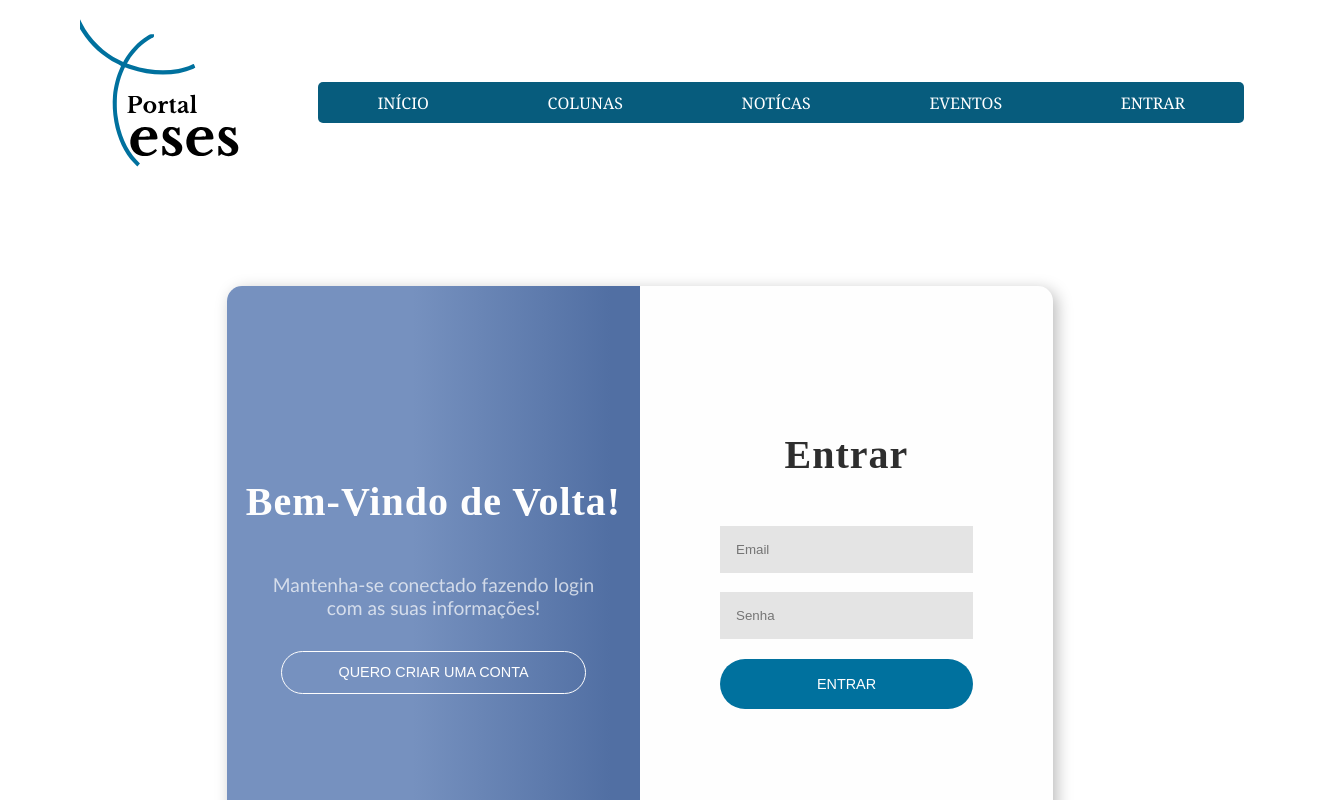
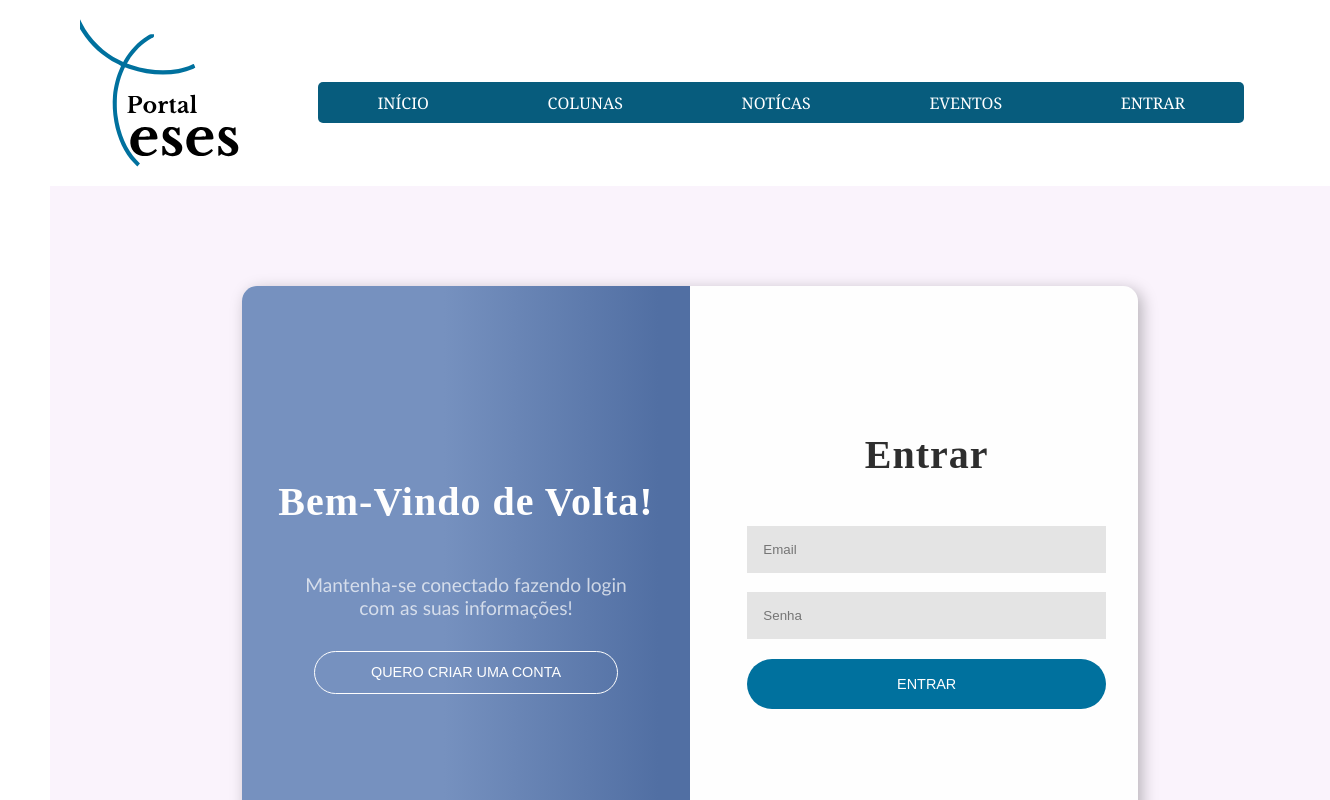
Before and after one commit to mdsreq-fga-unb/2022.2-RevistaTeses, a React (Vite) app in the folder frontend/: page /auth in a window 1280 px wide. Shown: the top 800 px of the page, 1330 px wide, since content can reach past the window. Built offline with nearby package versions, Linux system fonts and the light colour scheme.

Commit message:
Revert "padronização das variáveis ChiefProfile"

```diff
--- a/frontend/src/components/ChiefProfile/index.jsx
+++ b/frontend/src/components/ChiefProfile/index.jsx
@@ -34,12 +34,12 @@ const ChiefProfile = () => {
         return (
           <>
             <tr key={user._id}>
-              <td className="column" id="nome">{user.name}</td>
-              <td className="column" id="email">{user.email}</td>
-              <td className="column" id="tipoConta">{user.account}</td>
-              <td className="column" id="atualizarConta">
+              <td className="column">{user.name}</td>
+              <td className="column">{user.email}</td>
+              <td className="column">{user.account}</td>
+              <td className="column">
                 <button
-                  className="botaoAtualizar"
+                  className="botaoA"
                   onClick={() => handleAccountChange(user)}
                 >
                   Atualizar
@@ -80,10 +80,10 @@ const ChiefProfile = () => {
         <table>
           <tbody>
             <tr>
-              <th className="column" id="nome">Nome</th>
-              <th className="column" id="email">Email</th>
-              <th className="column" id="tipoConta">Conta</th>
-              <th className="column" id="atualizarPetrmissao">Atualizar Permissão</th>
+              <th className="column">Nome</th>
+              <th className="column">Email</th>
+              <th className="column">Conta</th>
+              <th className="column">Atualizar Permissão</th>
             </tr>
 
             {handleUsers()}
@@ -94,7 +94,7 @@ const ChiefProfile = () => {
   }
 
   return (
-    <div className="listaUsuarios">
+    <div className="containerB">
       <h1 className="chiefTitle">Lista de Usuários</h1>
       {tableConstruction()}
     </div>
--- a/frontend/src/components/ChiefProfile/styles.css
+++ b/frontend/src/components/ChiefProfile/styles.css
@@ -37,7 +37,7 @@ iframe {
 	border: none !important;
 }
 
-.listaUsuarios {
+.containerB {
     display: flex;
     justify-content: center;
     align-items: center;
@@ -89,7 +89,7 @@ iframe {
   margin-bottom: 10px;
 }
 
-.botaoAtualizar {
+.botaoA {
   font-size: 15px;
   line-height: 1.5;
   color: #fff;
@@ -107,6 +107,6 @@ iframe {
   transition: all 0.4s;
 }
 
-.botaoAtualizar:hover {
+.botaoA:hover {
   background: #333333;
 }
--- a/frontend/src/pages/LoginCadastro/styles.css
+++ b/frontend/src/pages/LoginCadastro/styles.css
@@ -3,6 +3,13 @@
   src: url() format("opentype");
 }
 
+*,
+*::after,
+*::before {
+  margin: 0;
+  padding: 0;
+  box-sizing: border-box;
+}
 
 :root {
   --text: #5e5b5e;
@@ -14,9 +21,11 @@
 
 .body {
   height: 100vh;
+  width: 100vw;
   display: flex;
   align-items: center;
   justify-content: center;
+  background-color: var(--background);
   font-family: "Gill Sans", "Gill Sans MT", Calibri, "Trebuchet MS", sans-serif;
 }
 
@@ -33,18 +42,13 @@
   box-shadow: 4px 4px 16px rgba(0, 0, 0, 0.27);
 }
 
-.formulario {
+.formulario .login {
   display: flex;
   flex-direction: column;
   align-items: center;
   justify-content: center;
   width: 50%;
   height: 100%;
-}
-
-#login{
-  padding-left: 3rem;
-  padding-right: 3rem;
 }
 
 #cadastro{
@@ -90,8 +94,8 @@
 }
 
 #deslizanteCadastro {
-    left: unset;
-    right: 0;
+  left: unset;
+  right: 0;
 }
 
 .esconde {
```
Also changed, not shown: frontend/src/pages/LoginCadastro/index.jsx (line endings or trailing spaces).
